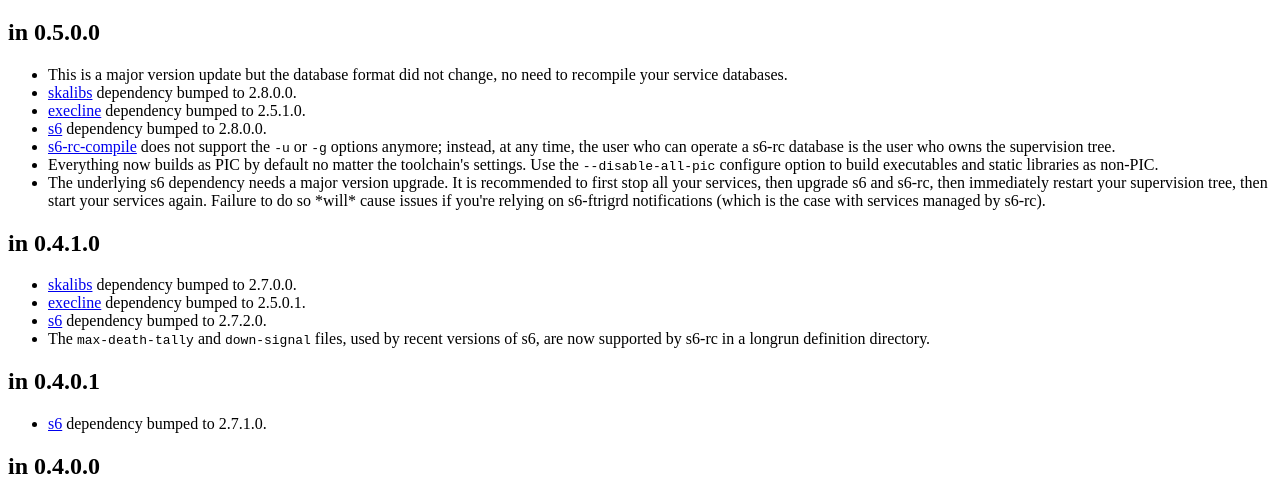
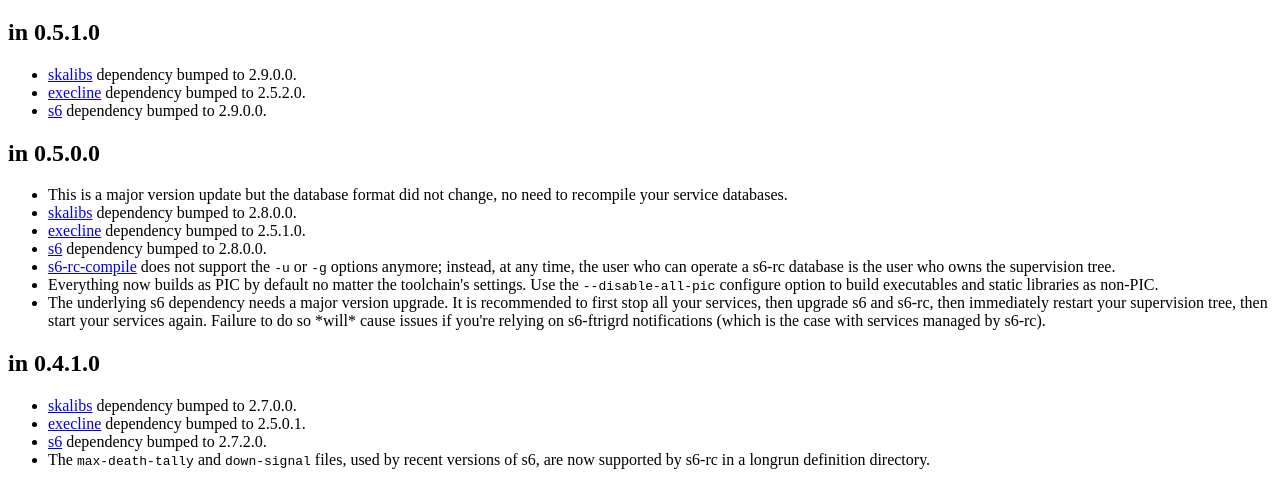
Before and after one commit to skarnet/s6-rc, a plain HTML site: page doc/upgrade.html in a window 1280 px wide. Shown: the part 239-725 px from the top of the page. Drawn offline with Linux system fonts and the light colour scheme.

Commit message:
Prepare for 0.5.1.0

```diff
--- a/doc/upgrade.html
+++ b/doc/upgrade.html
@@ -29,6 +29,17 @@ minor and bugfix version changes.
 </p>
 
 <h1> What has changed in s6-rc </h1>
+
+<h2> in 0.5.1.0 </h2>
+
+<ul>
+ <li> <a href="//skarnet.org/software/skalibs/">skalibs</a>
+dependency bumped to 2.9.0.0. </li>
+ <li> <a href="//skarnet.org/software/execline/">execline</a>
+dependency bumped to 2.5.2.0. </li>
+ <li> <a href="//skarnet.org/software/s6/">s6</a>
+dependency bumped to 2.9.0.0. </li>
+</ul>
 
 <h2> in 0.5.0.0 </h2>
 
```
Also changed, not shown: doc/index.html (+4 -4 lines), 3 other files.
